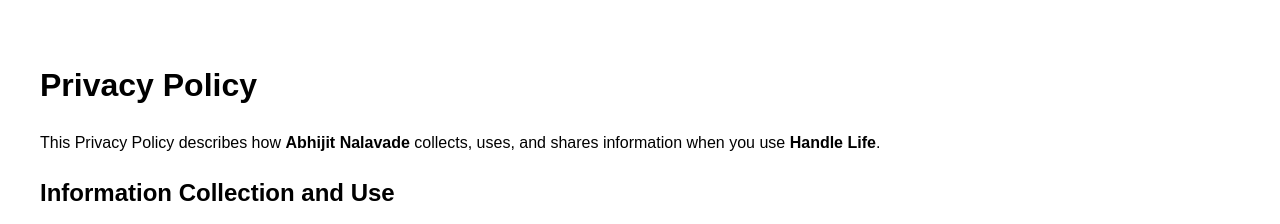
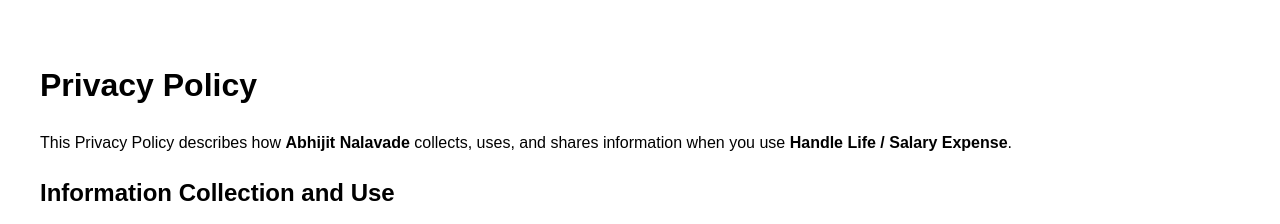
Before and after one commit to abhinalavade/Manage-Task-Android-Repo., a plain HTML site: page index.html in a window 1280 px wide. Shown: the top 224 px of the page. Drawn offline with Linux system fonts and the light colour scheme.

Commit message:
Update index.html

```diff
--- a/index.html
+++ b/index.html
@@ -8,7 +8,7 @@
 </head>
 <body>
     <h1>Privacy Policy</h1>
-    <p>This Privacy Policy describes how <strong>Abhijit Nalavade</strong> collects, uses, and shares information when you use <strong>Handle Life</strong>.</p>
+    <p>This Privacy Policy describes how <strong>Abhijit Nalavade</strong> collects, uses, and shares information when you use <strong>Handle Life / Salary Expense</strong>.</p>
 
     <h2>Information Collection and Use</h2>
     <p>I/We do not collect or share any personal information from users of this application. [OR: Briefly list data collected, e.g., device ID for analytics].</p>
```
